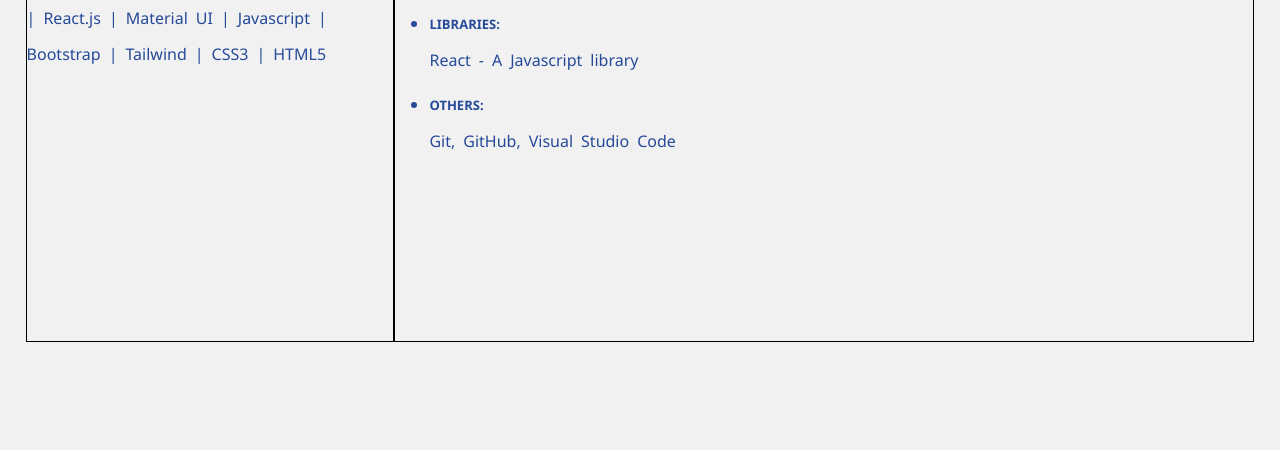
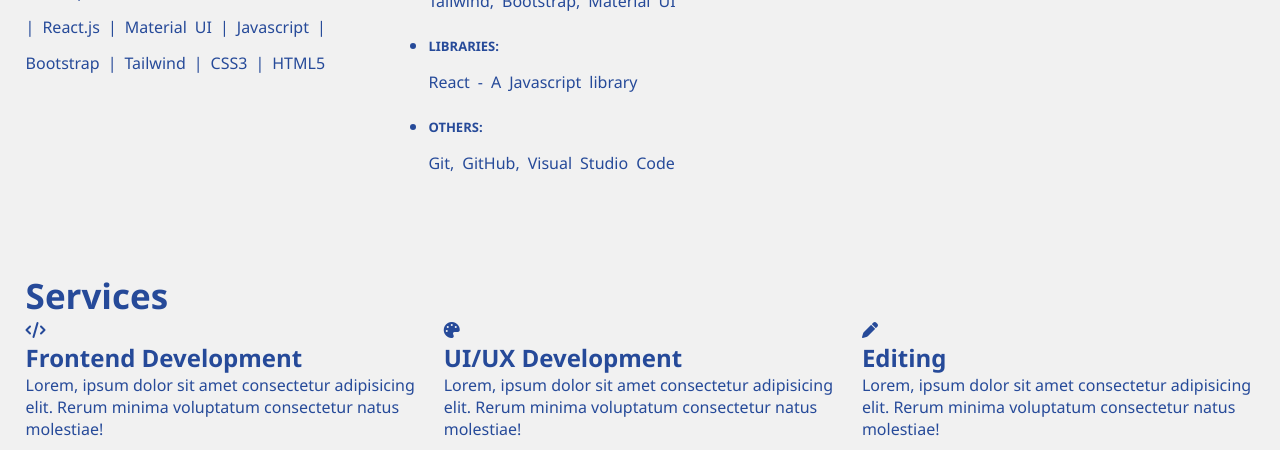
Before and after one commit to pranjalgogoi1209/portfolio-website-js, a plain HTML site: page index.html in a window 1280 px wide. Shown: the part 1248-1698 px from the top of the page. Before the commit the page ends 1600 px from the top, so only its background shows below. Drawn offline with Linux system fonts and the light colour scheme.

Commit message:
services added

```diff
--- a/index.html
+++ b/index.html
@@ -5,6 +5,10 @@
     <meta name="viewport" content="width=device-width, initial-scale=1.0" />
     <title>pranjal gogoi | portfolio website</title>
     <link rel="stylesheet" href="style.css" />
+    <link
+      rel="stylesheet"
+      href="https://cdnjs.cloudflare.com/ajax/libs/font-awesome/6.5.1/css/all.min.css"
+    />
   </head>
   <body>
     <header>
@@ -129,6 +133,13 @@
         </div>
       </section>
       <!-- about section ends here -->
+
+      <!-- services section starts here -->
+      <div id="services">
+        <h1>Services</h1>
+        <div class="services-container"></div>
+      </div>
+      <!-- services section ends here -->
     </main>
     <footer></footer>
 
--- a/index.js
+++ b/index.js
@@ -42,3 +42,47 @@ tabLinks.addEventListener("click", e => {
     }
   }
 });
+
+// services cart
+const services = [
+  {
+    logoClass: "fa-solid fa-code",
+    title: "Frontend Development",
+    description:
+      "Lorem, ipsum dolor sit amet consectetur adipisicing elit. Rerum minima voluptatum consectetur natus molestiae!",
+  },
+  {
+    logoClass: "fa-solid fa-palette",
+    title: "UI/UX Development",
+    description:
+      "Lorem, ipsum dolor sit amet consectetur adipisicing elit. Rerum minima voluptatum consectetur natus molestiae!",
+  },
+  {
+    logoClass: "fa-solid fa-pen",
+    title: "Editing",
+    description:
+      "Lorem, ipsum dolor sit amet consectetur adipisicing elit. Rerum minima voluptatum consectetur natus molestiae!",
+  },
+];
+
+const servicesContainer = document.querySelector(".services-container");
+
+services.forEach(service => {
+  const singleService = document.createElement("div");
+
+  const i = document.createElement("i");
+  for (cls of service.logoClass.split(" ")) {
+    i.classList.add(cls);
+  }
+  singleService.appendChild(i);
+
+  const h2 = document.createElement("h2");
+  h2.innerText = service.title;
+  singleService.appendChild(h2);
+
+  const p = document.createElement("p");
+  p.innerText = service.description;
+  singleService.appendChild(p);
+
+  servicesContainer.appendChild(singleService);
+});
--- a/style.css
+++ b/style.css
@@ -70,7 +70,7 @@ main {
   display: flex;
   justify-content: flex-start;
   width: 100%;
-  height: calc(100vh - 120px);
+  height: calc(100vh - 110px);
   background-image: url("./images/home-large-background-image.png");
   background-position: center;
   background-size: 85%;
@@ -95,12 +95,11 @@ main {
 
 /* about section starts here */
 #about {
+  height: 90vh;
   display: flex;
-  height: 100vh;
   justify-content: space-between;
 }
 #about .about-image {
-  border: 1px solid black;
   width: 30%;
   display: flex;
   flex-direction: column;
@@ -108,7 +107,6 @@ main {
 }
 
 #about .about-image img {
-  border: 1px solid orange;
   height: 300px;
   width: 100%;
 }
@@ -126,7 +124,6 @@ main {
 }
 
 #about .about-content {
-  border: 1px solid black;
   width: 70%;
   padding: 0 1vw 0 1.5vw;
   display: flex;
@@ -139,7 +136,7 @@ main {
   gap: 1vw;
 }
 #about .about-content h1 {
-  font-size: 25px;
+  font-size: 35px;
 }
 #about .about-content p {
   text-align: justify;
@@ -194,6 +191,15 @@ main {
 #about .educations-content {
   display: none;
 }
+/* about section ends here */
 
-/* about section ends here */
+/* services section starts here */
+#services h1 {
+  font-size: 35px;
+}
+#services .services-container {
+  display: flex;
+  gap: 2vw;
+}
+/* services section ends here */
 /* main ends here */
```
